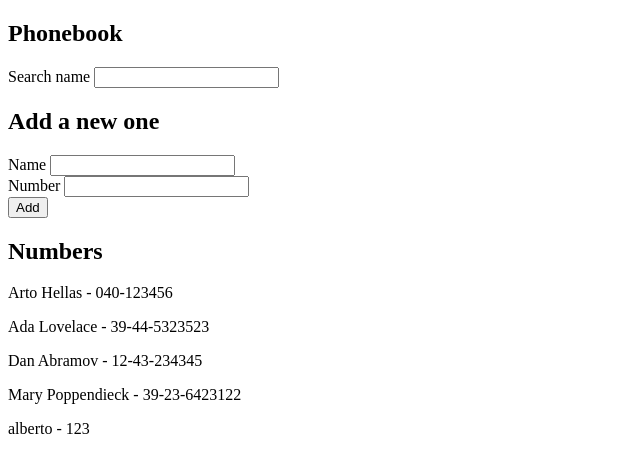
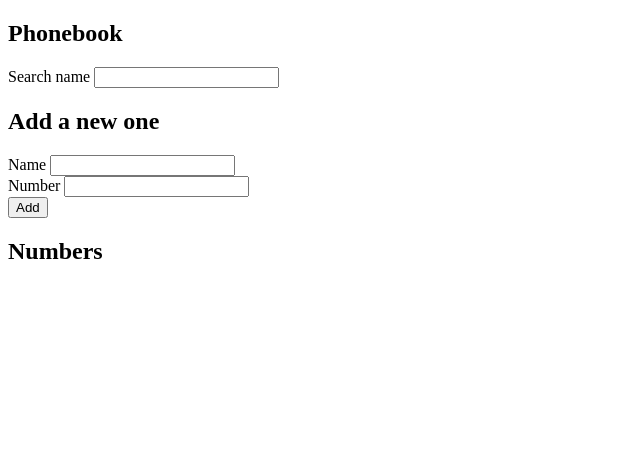
Before and after one commit to albpintado/full-stack-open, a React (Create React App) app in the folder part2/phonebook/: page / in a window 1280 px wide. Shown: the top 472 px of the page, without its empty margins (0-640 px from the left). Built offline with nearby package versions, Linux system fonts and the light colour scheme; data requests are answered from the project's data file.

Commit message:
Step9, exercise 2.17

```diff
--- a/part2/phonebook/db.json
+++ b/part2/phonebook/db.json
@@ -1,29 +1,3 @@
 {
-  "persons": [
-    {
-      "name": "Arto Hellas",
-      "number": "040-123456",
-      "id": 1
-    },
-    {
-      "name": "Ada Lovelace",
-      "number": "39-44-5323523",
-      "id": 2
-    },
-    {
-      "name": "Dan Abramov",
-      "number": "12-43-234345",
-      "id": 3
-    },
-    {
-      "name": "Mary Poppendieck",
-      "number": "39-23-6423122",
-      "id": 4
-    },
-    {
-      "name": "alberto",
-      "number": "123",
-      "id": 5
-    }
-  ]
+  "persons": []
 }
--- a/part2/phonebook/src/App.js
+++ b/part2/phonebook/src/App.js
@@ -23,14 +23,17 @@ const App = () => {
       alert(`${newName} is already added to phonebook`);
       return;
     }
-    setPersons(persons.concat({ name: newName, number: newNumber }));
-    setMatchedPersons(
-      matchedPersons.concat({ name: newName, number: newNumber })
-    );
     personService.addPerson({ name: newName, number: newNumber });
+    personService.getAll().then((initialPersons) => setPersons(initialPersons));
     setNewName("");
     setNewNumber("");
-    console.log(persons);
+  };
+
+  const deletePerson = (person) => {
+    if (window.confirm(`Delete ${person.name}?`)) {
+      personService.deletePerson(person.id);
+    }
+    personService.getAll().then((initialPersons) => setPersons(initialPersons));
   };
 
   const isNameAlreadyAdded = () => {
@@ -61,7 +64,7 @@ const App = () => {
         functionThree={addPerson}
       />
       <Header text="Numbers" />
-      <Persons persons={matchedPersons} />
+      <Persons persons={matchedPersons} deleteFunction={deletePerson} />
     </div>
   );
 };
--- a/part2/phonebook/src/components/Persons.js
+++ b/part2/phonebook/src/components/Persons.js
@@ -1,9 +1,10 @@
-const Persons = ({ persons }) => {
+const Persons = ({ persons, deleteFunction }) => {
   return (
     <div>
       {persons.map((person) => (
         <p key={person.name}>
-          {person.name} - {person.number}
+          {person.name} <span>-</span> <span>{person.number} </span>
+          <button onClick={() => deleteFunction(person)}>Delete</button>
         </p>
       ))}
     </div>
--- a/part2/phonebook/src/services/personService.js
+++ b/part2/phonebook/src/services/personService.js
@@ -11,6 +11,11 @@ const addPerson = (person) => {
   return;
 };
 
-const personService = { getAll, addPerson };
+const deletePerson = (personId) => {
+  axios.delete(`${baseUrl}/${personId}`);
+  return;
+};
+
+const personService = { getAll, addPerson, deletePerson };
 
 export default personService;
```
